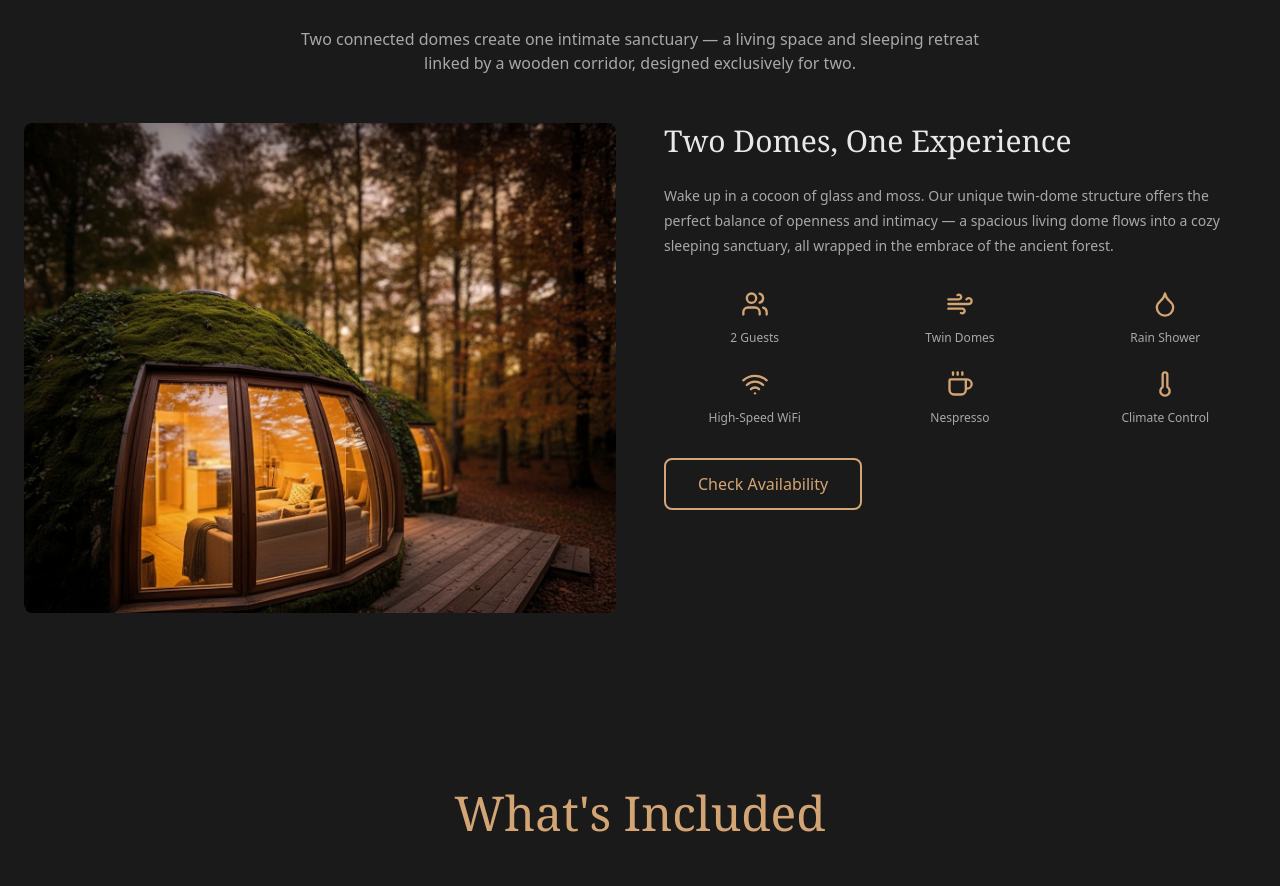
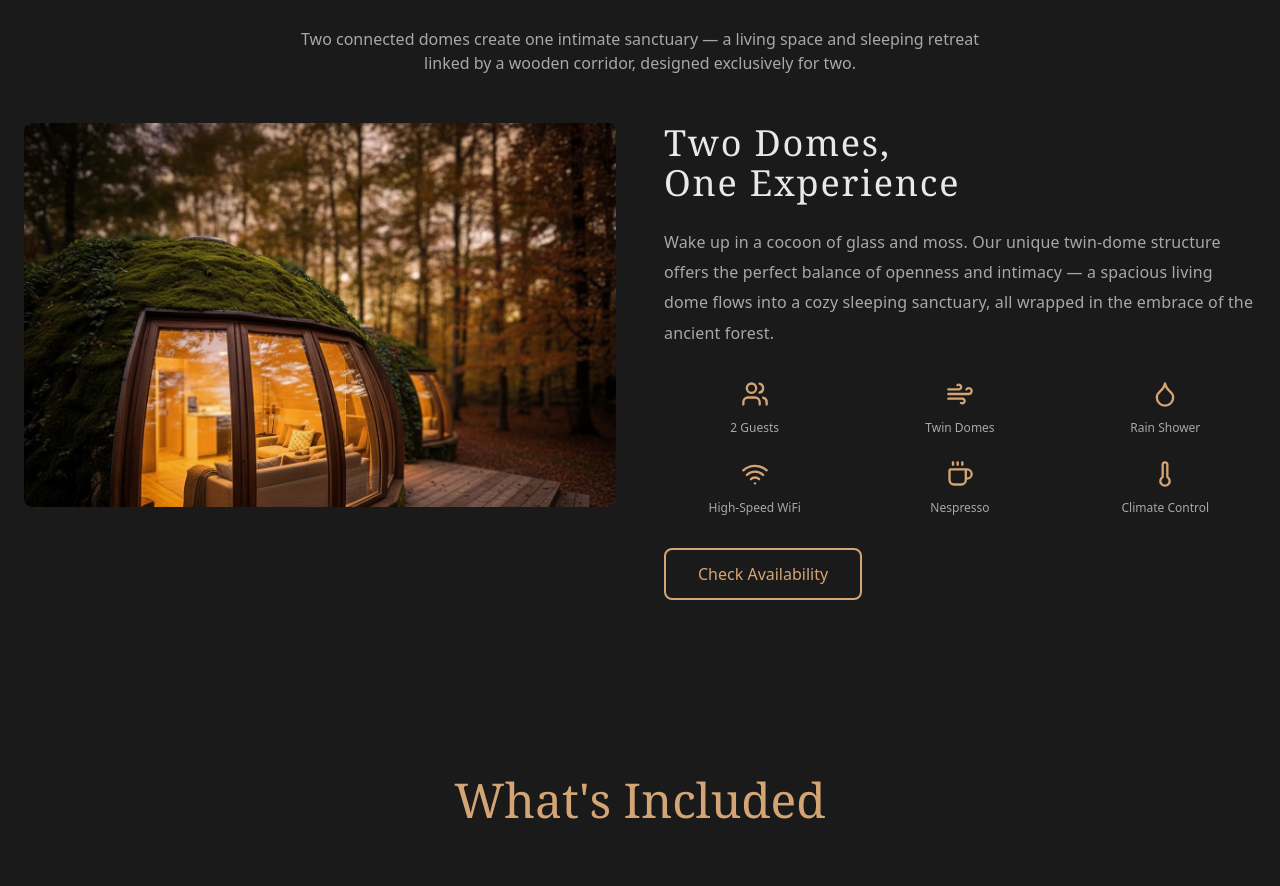
Before and after one commit to TNLConsulting/escapia, a Next.js app: page / in a window 1280 px wide. Shown: the part 1604-2490 px from the top of the page. Built offline with nearby package versions, Linux system fonts and the light colour scheme.

Commit message:
Accommodations: close-up photo crop and luxury font styling

```diff
--- a/src/components/Accommodations.tsx
+++ b/src/components/Accommodations.tsx
@@ -26,16 +26,16 @@ export function Accommodations() {
 
         <div className="grid md:grid-cols-2 gap-12 items-start">
           {/* Left - Photo */}
-          <div className="rounded-lg overflow-hidden">
-            <img src="/dome-exterior.jpg" alt="Twin dome exterior" className="w-full h-auto rounded-lg" />
+          <div className="rounded-lg overflow-hidden h-96">
+            <img src="/dome-exterior.jpg" alt="Twin dome exterior" className="w-full h-full object-cover object-center rounded-lg" />
           </div>
 
           {/* Right - Content */}
           <div>
-            <h3 className="text-3xl font-serif font-light mb-6" style={{ color: "#e8e8e8" }}>
-              Two Domes, One Experience
+            <h3 className="text-4xl font-serif font-light mb-6 tracking-wide" style={{ color: "#e8e8e8", letterSpacing: "0.05em" }}>
+              Two Domes,<br />One Experience
             </h3>
-            <p className="text-sm mb-8" style={{ color: "#a8a8a8", lineHeight: "1.8" }}>
+            <p className="text-base mb-8 font-light" style={{ color: "#a8a8a8", lineHeight: "1.9", letterSpacing: "0.01em" }}>
               Wake up in a cocoon of glass and moss. Our unique twin-dome structure offers the perfect balance of openness and intimacy — a spacious living dome flows into a cozy sleeping sanctuary, all wrapped in the embrace of the ancient forest.
             </p>
 
```
